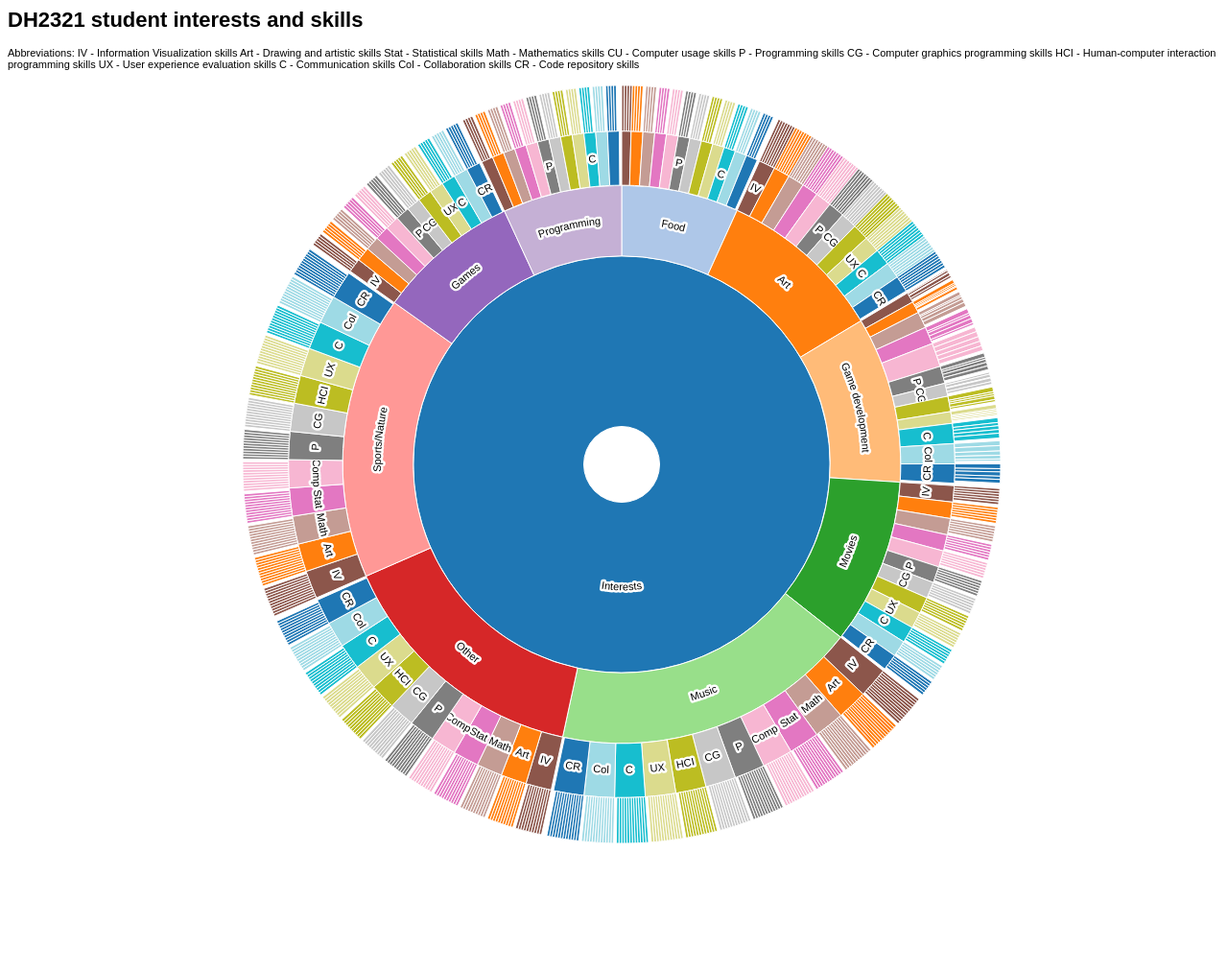
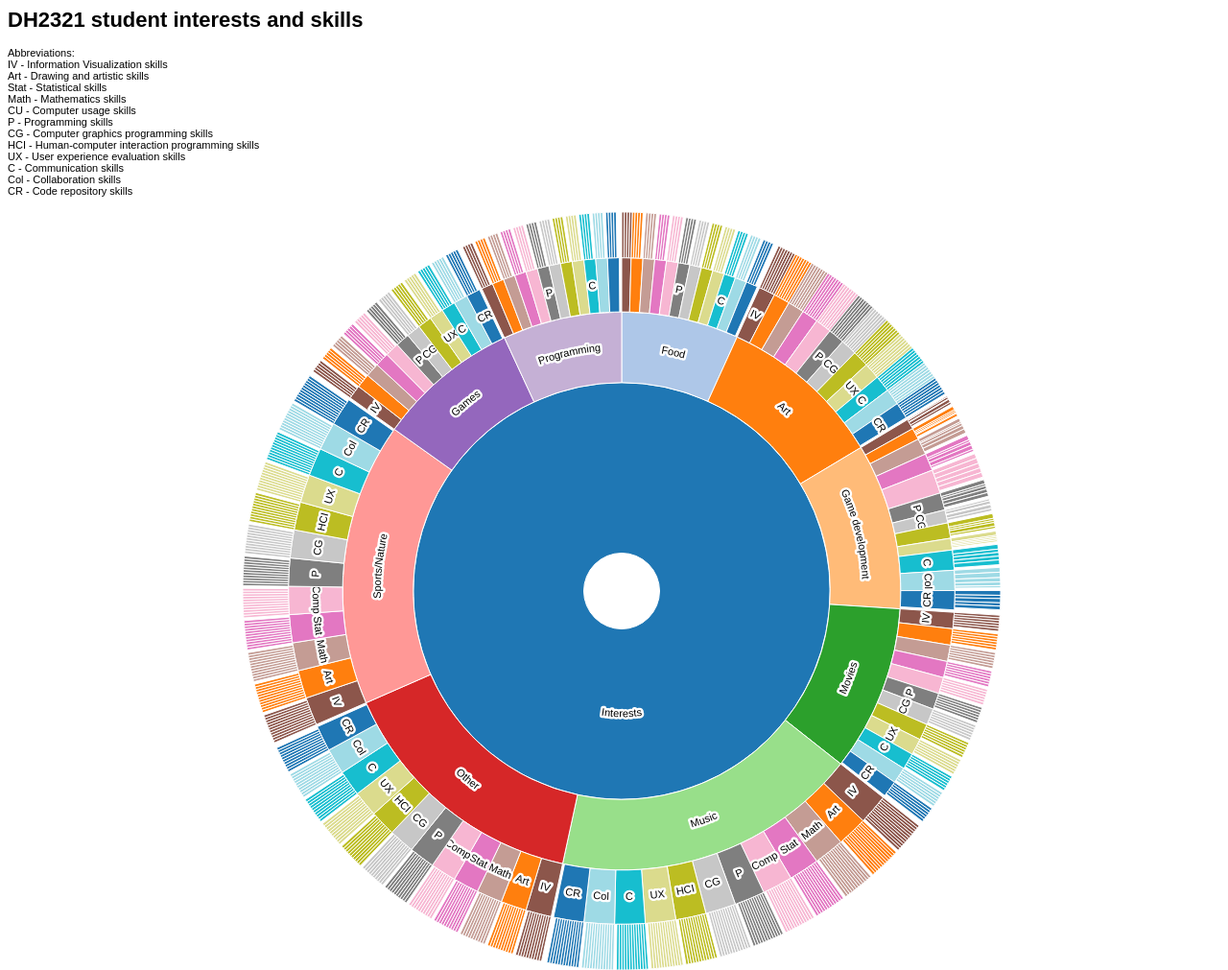
Before and after one commit to adelinaand/sunburst, a plain HTML site: page index.html in a window 1280 px wide. Shown: the whole page at 96% size. Before the commit the page ends 892 px from the top, so only its background shows below. Drawn offline with nearby package versions, Linux system fonts and the light colour scheme.

Commit message:
Update index.html

```diff
--- a/index.html
+++ b/index.html
@@ -30,19 +30,19 @@
 <body>
     <h1> DH2321 student interests and skills </h1>
 
-                <p> Abbreviations:
-                    IV - Information Visualization skills
-                    Art - Drawing and artistic skills
-                    Stat - Statistical skills
-                    Math - Mathematics skills
-                    CU - Computer usage skills
-                    P - Programming skills
-                    CG - Computer graphics programming skills
-                    HCI - Human-computer interaction programming skills
-                    UX - User experience evaluation skills
-                    C - Communication skills
-                    Col - Collaboration skills
-                    CR - Code repository skills
+            <p> Abbreviations: <br/>
+                    IV - Information Visualization skills <br/>
+                    Art - Drawing and artistic skills <br/>
+                    Stat - Statistical skills <br/>
+                    Math - Mathematics skills <br/>
+                    CU - Computer usage skills <br/>
+                    P - Programming skills <br/>
+                    CG - Computer graphics programming skills <br/>
+                    HCI - Human-computer interaction programming skills <br/>
+                    UX - User experience evaluation skills <br/>
+                    C - Communication skills <br/>
+                    Col - Collaboration skills <br/>
+                    CR - Code repository skills <br/>
             </p>
 
     <script>
```
